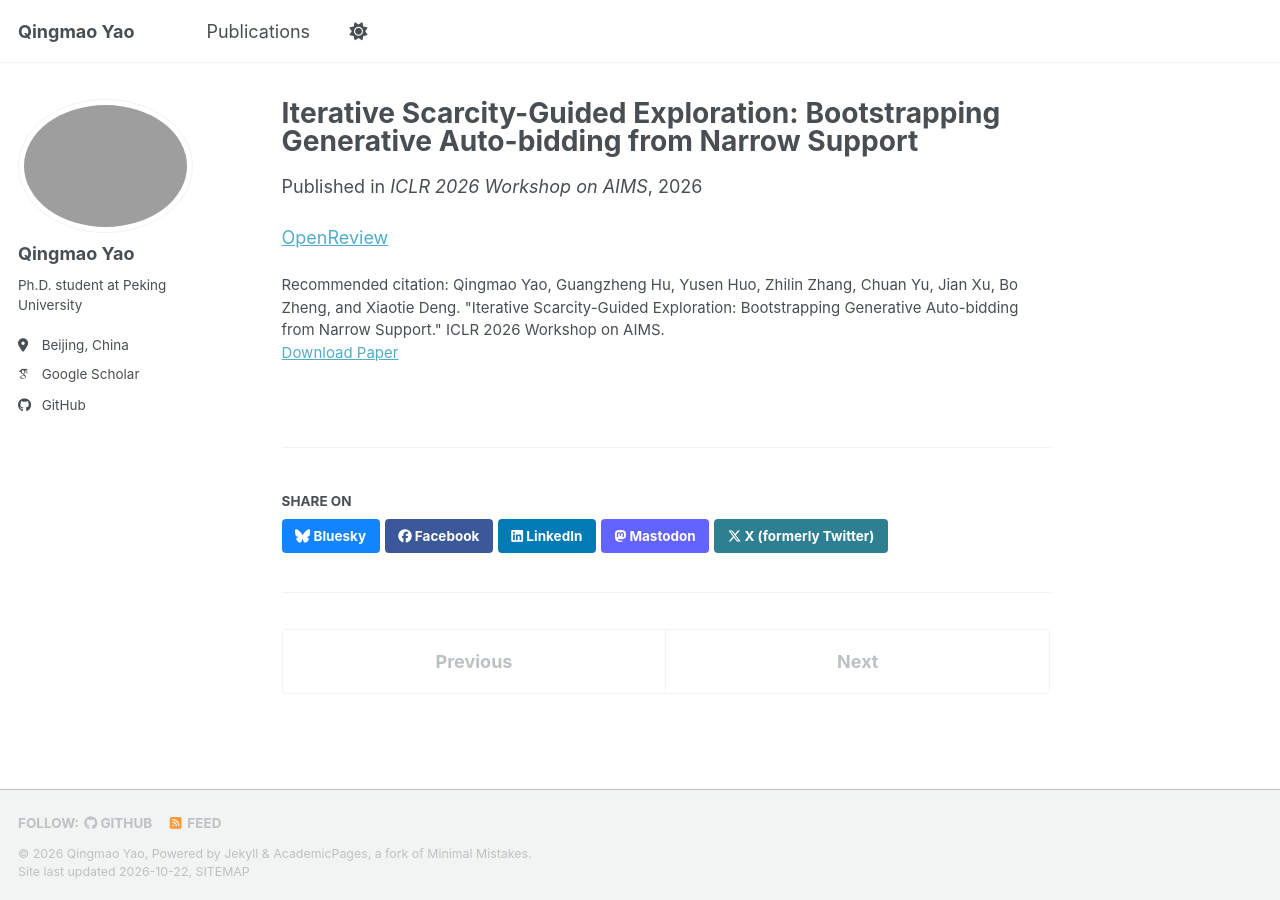
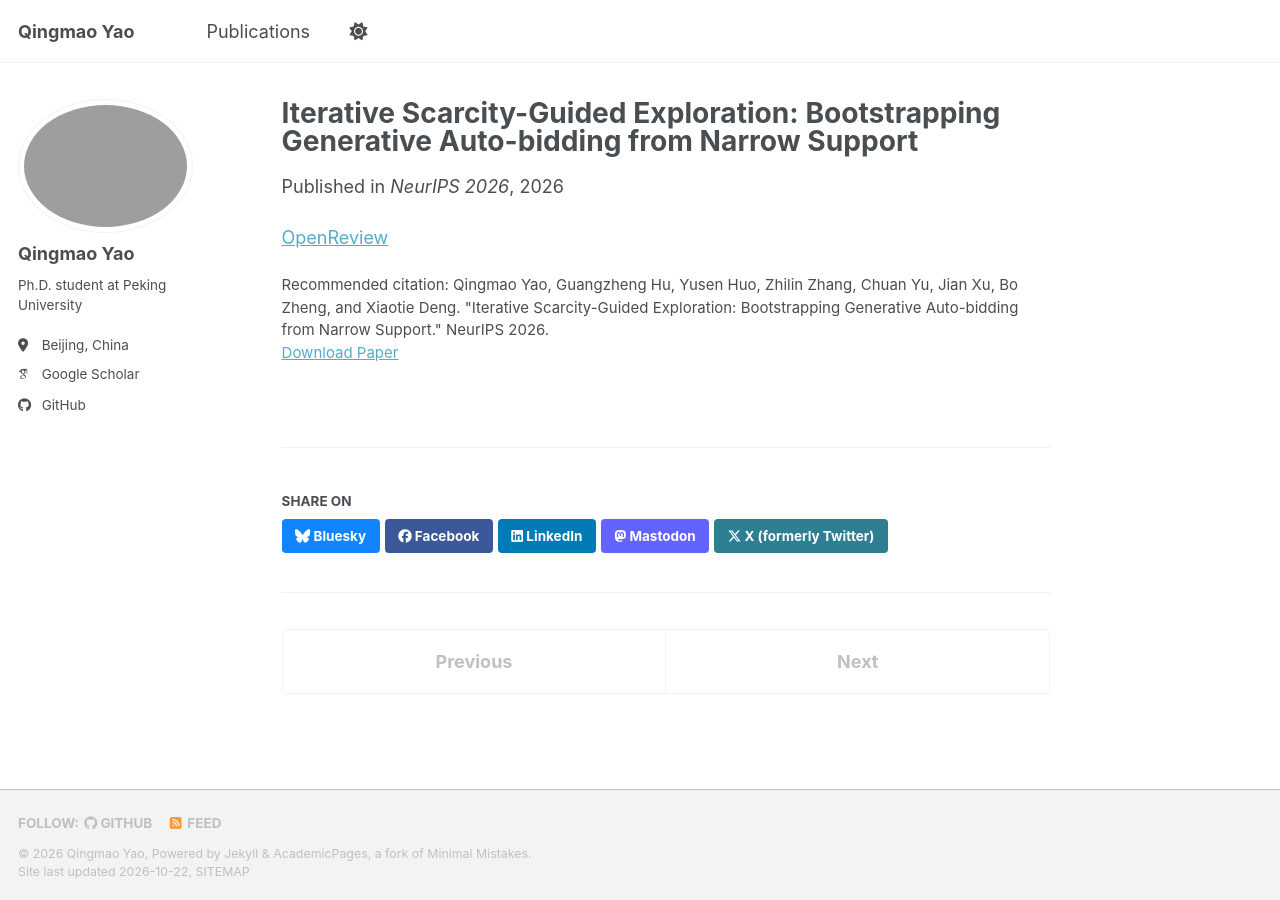
Before and after one commit to yqpqry/yqpqry.github.io, a Jekyll site: the page built from _publications/2026-01-01-iterative-scarcity-guided-exploration.md, in a window 1280 px wide. Built offline with Jekyll 4.4.1, drawn with Linux system fonts in a browser that asks for light colours; some web fonts are replaced; a script bundle is joined from its source files by our own code; library files that are not in the unit come from our copies.

Commit message:
Update ISGE publication to NeurIPS 2026

```diff
--- a/_publications/2026-01-01-iterative-scarcity-guided-exploration.md
+++ b/_publications/2026-01-01-iterative-scarcity-guided-exploration.md
@@ -1,13 +1,13 @@
 ---
 title: "Iterative Scarcity-Guided Exploration: Bootstrapping Generative Auto-bidding from Narrow Support"
 collection: publications
-category: workshops
+category: conferences
 permalink: /publication/iterative-scarcity-guided-exploration
 excerpt: "Bootstrapping generative auto-bidding from narrow-support data through iterative scarcity-guided exploration."
 date: 2026-01-01
-venue: "ICLR 2026 Workshop on AIMS"
+venue: "NeurIPS 2026"
 paperurl: "https://openreview.net/forum?id=aTcHmMtkPR"
-citation: "Qingmao Yao, Guangzheng Hu, Yusen Huo, Zhilin Zhang, Chuan Yu, Jian Xu, Bo Zheng, and Xiaotie Deng. &quot;Iterative Scarcity-Guided Exploration: Bootstrapping Generative Auto-bidding from Narrow Support.&quot; ICLR 2026 Workshop on AIMS."
+citation: "Qingmao Yao, Guangzheng Hu, Yusen Huo, Zhilin Zhang, Chuan Yu, Jian Xu, Bo Zheng, and Xiaotie Deng. &quot;Iterative Scarcity-Guided Exploration: Bootstrapping Generative Auto-bidding from Narrow Support.&quot; NeurIPS 2026."
 ---
 
 [OpenReview](https://openreview.net/forum?id=aTcHmMtkPR)
```
Also changed, not shown: basic info.md (+1 -1 lines).
